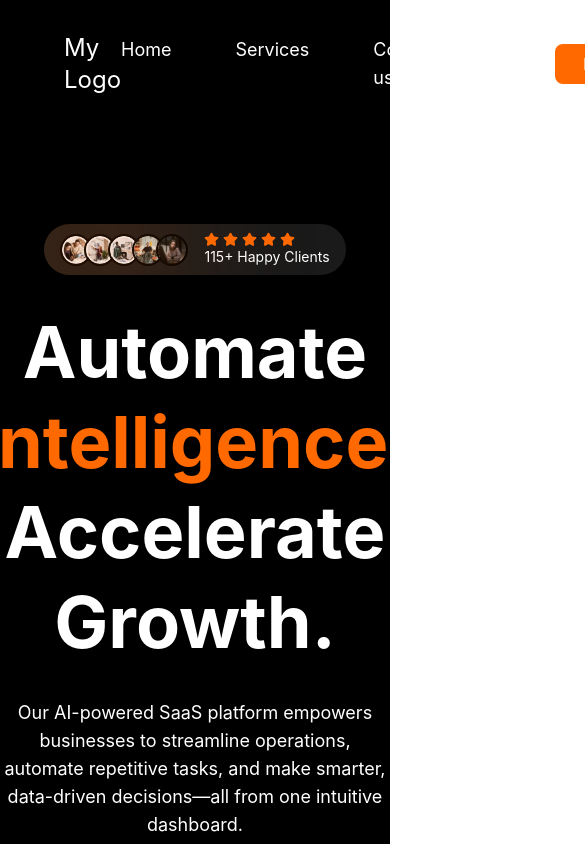
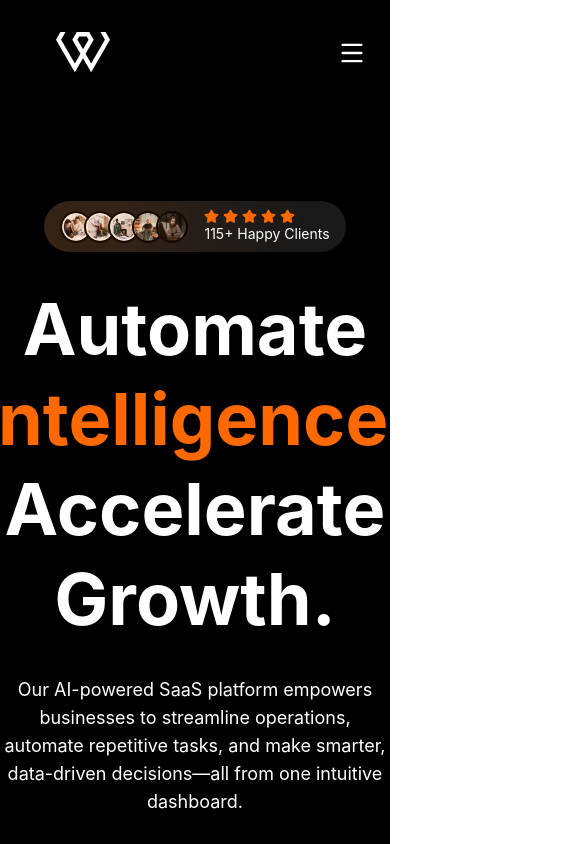
Before and after one commit to jeevana4587/SaaS-Landing-Page, a React (Vite) app: page / in a window 390 px wide. Shown: the top 844 px of the page, 585 px wide, since content can reach past the window. Built offline with nearby package versions, Linux system fonts and the light colour scheme.

Commit message:
made navbar more responsive and added logo

```diff
--- a/src/Components/Navbar.jsx
+++ b/src/Components/Navbar.jsx
@@ -1,21 +1,41 @@
+import { useState } from "react";
+import { Menu, X } from "lucide-react";
+import Logo from '../assets/logo.svg';
+
 function Navbar( ) {
+    const [open, setOpen] = useState(false);
+
     return (
-        <nav className="flex items-center justify-between w-full py-8 px-16
-        bg-black">
+        <nav className="relative flex items-center justify-between w-full py-8 px-6 sm:px-10 lg:px-16 bg-black">
            <div>
-            <p className="font bold text-2xl text-white">My Logo</p>
+             <img src={Logo} alt="Wireframe" className="w-full max-w-xs lg:max-w-sm px-8 lg:px-0"/>
             </div>
 
-           <div className="flex gap-16">
-           <a href="#" className="hover:underline text-white text-lg">Home </a>
-           <p className="text-white text-lg">Services</p>
-           <p className="text-white text-lg">Contact us</p>
-           <p className="text-white text-lg">About us</p>
+           <div className="hidden md:flex gap-10 lg:gap-16">
+           <a href="#" className="hover:underline text-white text-lg">Home</a>
+           <a href="#" className="text-white text-lg">Services</a>
+           <a href="#" className="text-white text-lg">Contact us</a>
+           <a href="#" className="text-white text-lg">About us</a>
            </div>
 
            <div>
-           <button className="bg-orange-500 text-white px-7 py-2 rounded-lg">Login</button>
+           <button className="hidden md:block bg-orange-500 text-white px-7 py-2 rounded-lg">Login</button>
            </div>
+
+           <button className="md:hidden text-white" onClick={() => setOpen(!open)}>
+             {open ? <X size={28} /> : <Menu size={28} />}
+           </button>
+
+
+           {open && (
+        <div className="absolute top-full left-0 w-full bg-black flex flex-col items-center gap-6 py-8 md:hidden z-50">
+          <a href="#" className="text-white text-lg">Home</a>
+          <a href="#" className="text-white text-lg">Services</a>
+          <a href="#" className="text-white text-lg">Contact us</a>
+          <a href="#" className="text-white text-lg">About us</a>
+          <button className="bg-orange-500 text-white px-7 py-2 rounded-lg">Login</button>
+        </div>
+        )}
 
         </nav>
     );
```
Also changed, not shown: src/assets/logo.svg (added).
